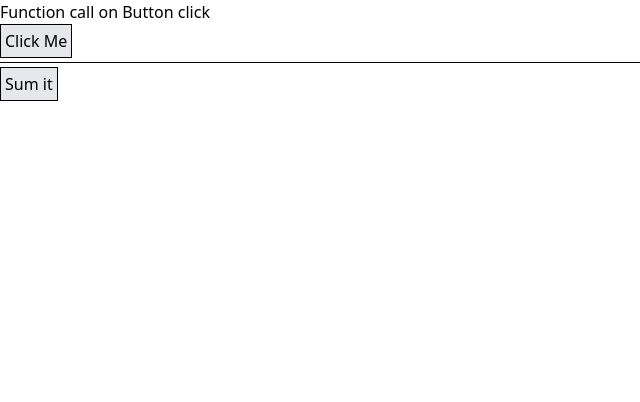
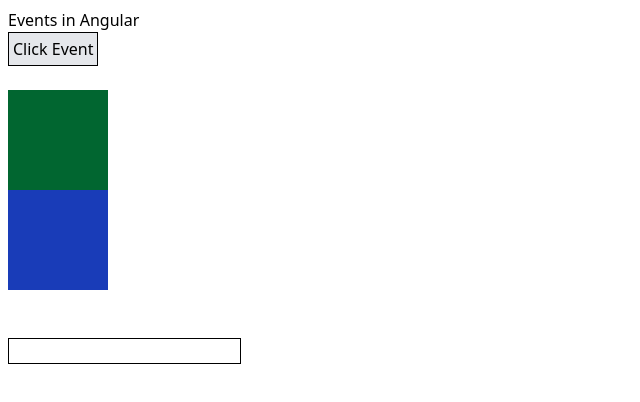
Before and after one commit to SomanAnshuman/Angular-Learning, an Angular app: page / in a window 1280 px wide. Shown: the top 402 px of the page, without its empty margins (0-640 px from the left). Built offline with nearby package versions, Linux system fonts and the light colour scheme.

Commit message:
day 2 Events in angular

```diff
--- a/src/app/app.component.html
+++ b/src/app/app.component.html
@@ -7,21 +7,37 @@
 <!-- * * * * * * * to get started with your project! * * * * * * * -->
 <!-- * * * * * * * * * * * * * * * * * * * * * * * * * * * * * * * -->
 
-<h1>Function call on Button click</h1>
-<button
-  (click)="handleClickEvent()"
-  class="border p-1 bg-gray-200 cursor-pointer active:bg-gray-400"
->
-  Click Me
-</button>
-<hr class="my-1" />
+<body class="m-2">
+  <h1>Events in Angular</h1>
+  <button
+    name="btn"
+    (click)="handleEvent($event)"
+    class="border p-1 bg-gray-200 cursor-pointer active:bg-gray-400"
+  >
+    Click Event
+  </button>
 
-<button
-  (click)="sum(10, 20)"
-  class="border p-1 bg-gray-200 cursor-pointer active:bg-gray-400"
->
-  Sum it
-</button>
+  <br />
+  <br />
+  <div
+    (mouseenter)="handleEvent($event)"
+    class="bg-green-800 w-[100px] h-[100px]"
+  ></div>
+  <div
+    (mouseleave)="handleEvent($event)"
+    class="bg-blue-800 w-[100px] h-[100px]"
+  ></div>
+
+  <br />
+  <br />
+  <input
+    (focus)="handleEvent($event)"
+    (blur)="handleEvent($event)"
+    (input)="handleEvent($event)"
+    type="text"
+    class="border"
+  />
+</body>
 
 <!-- * * * * * * * * * * * * * * * * * * * * * * * * * * * * * * * * -->
 <!-- * * * * * * * * * * * The content above * * * * * * * * * * * * -->
--- a/src/app/app.component.ts
+++ b/src/app/app.component.ts
@@ -9,16 +9,12 @@
   styleUrl: './app.component.css',
 })
 export class AppComponent {
-  handleClickEvent() {
-    console.log('Function called by click');
-    this.otherFunction();
-  }
+  handleEvent(event: Event) {
+    console.log('function called', event.type);
+    // console.log("function called", event);
+    // console.log("function called", (event.target as Element).classList);
 
-  otherFunction() {
-    console.log('other function');
-  }
-
-  sum(a: number, b: number) {
-    console.log(a + b);
+    if (event.type === 'input')
+      console.log('value', (event.target as HTMLInputElement).value);
   }
 }
```
